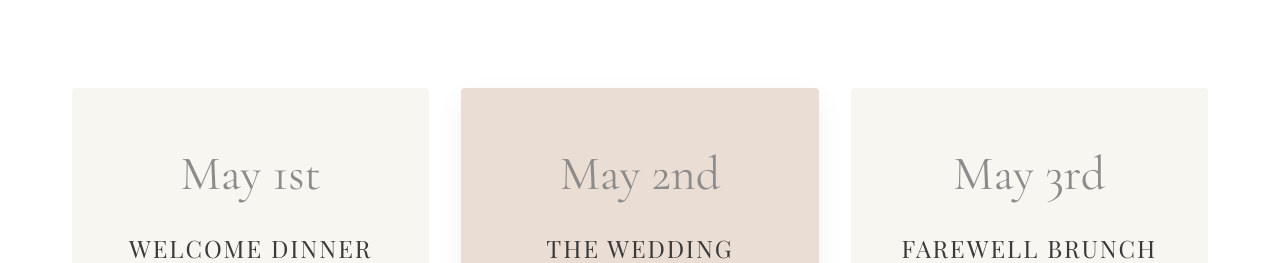
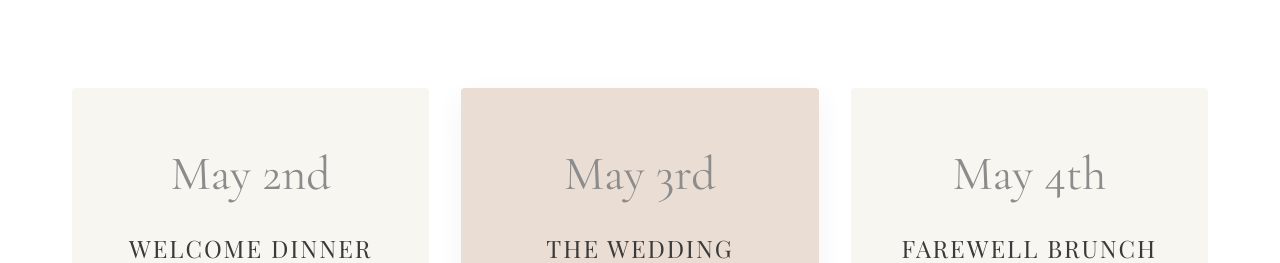
Before and after one commit to alysamouly/wedding-website, a React (Vite) app: page / in a window 1280 px wide. Shown: the part 1080-1343 px from the top of the page. Built offline with nearby package versions, Linux system fonts and the light colour scheme; a web font is replaced by a local one.

Commit message:
Update wedding dates to May 2-4, 2027

```diff
--- a/src/components/Events.jsx
+++ b/src/components/Events.jsx
@@ -10,19 +10,19 @@ const Events = () => {
 
         <div className="events-grid">
           <div className="event-card">
-            <h3 className="event-date">May 1st</h3>
+            <h3 className="event-date">May 2nd</h3>
             <h4 className="event-name">Welcome Dinner</h4>
             <p className="event-details">More details soon</p>
           </div>
 
           <div className="event-card featured">
-            <h3 className="event-date">May 2nd</h3>
+            <h3 className="event-date">May 3rd</h3>
             <h4 className="event-name">The Wedding</h4>
             <p className="event-details">Sofitel Cairo Downtown Nile</p>
           </div>
 
           <div className="event-card">
-            <h3 className="event-date">May 3rd</h3>
+            <h3 className="event-date">May 4th</h3>
             <h4 className="event-name">Farewell Brunch</h4>
             <p className="event-details">More details soon</p>
           </div>
--- a/src/components/Footer.jsx
+++ b/src/components/Footer.jsx
@@ -8,7 +8,7 @@ const Footer = () => {
         <h2 className="footer-logo script-font">Abbey & Aly</h2>
         <p className="footer-message">We can't wait to celebrate with you in Cairo!</p>
         <p className="footer-contact">Please reach out to Abbey or Aly if you have any questions.</p>
-        <p className="footer-date">May 2, 2027</p>
+        <p className="footer-date">May 3, 2027</p>
       </div>
     </footer>
   );
```
